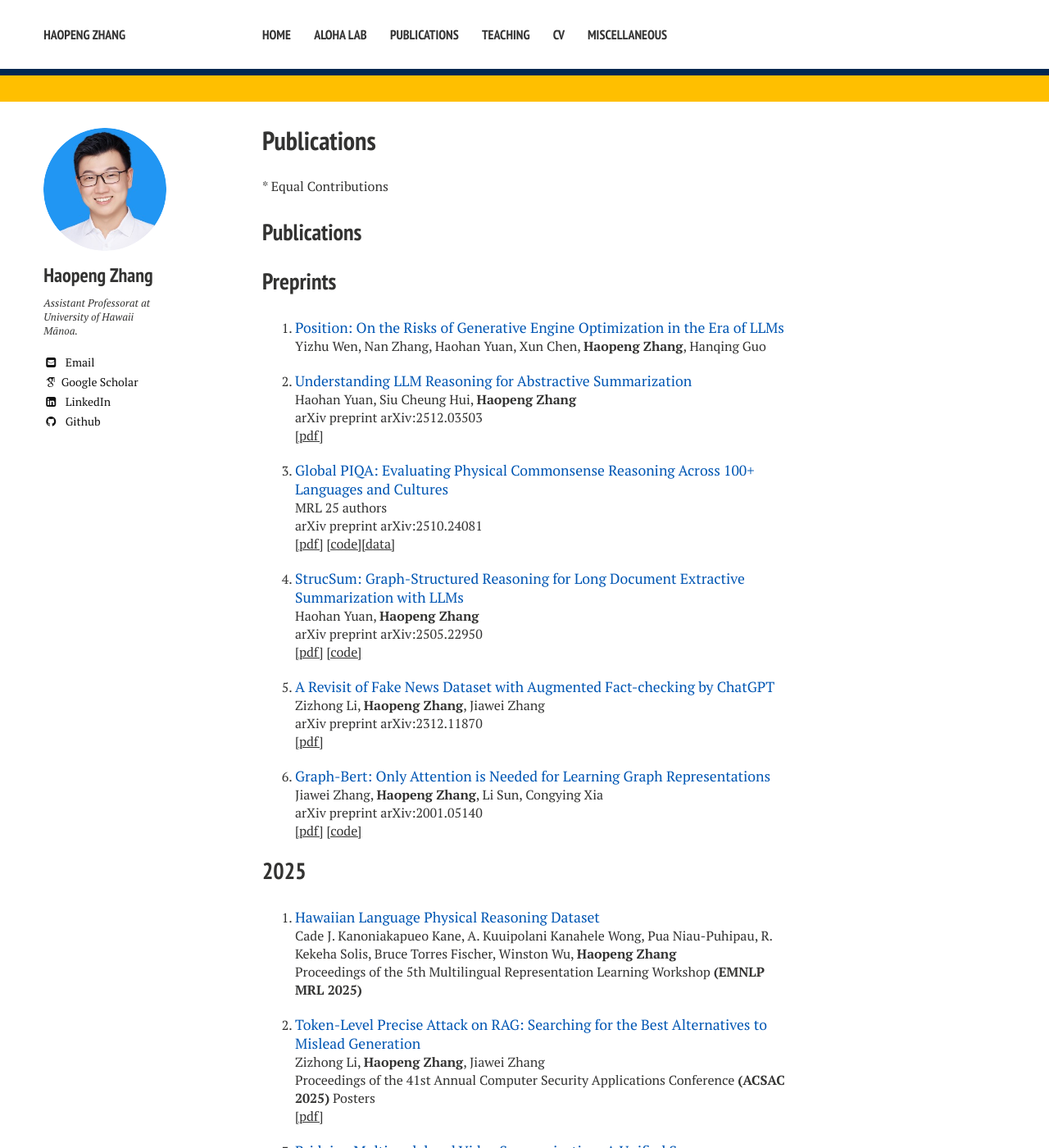
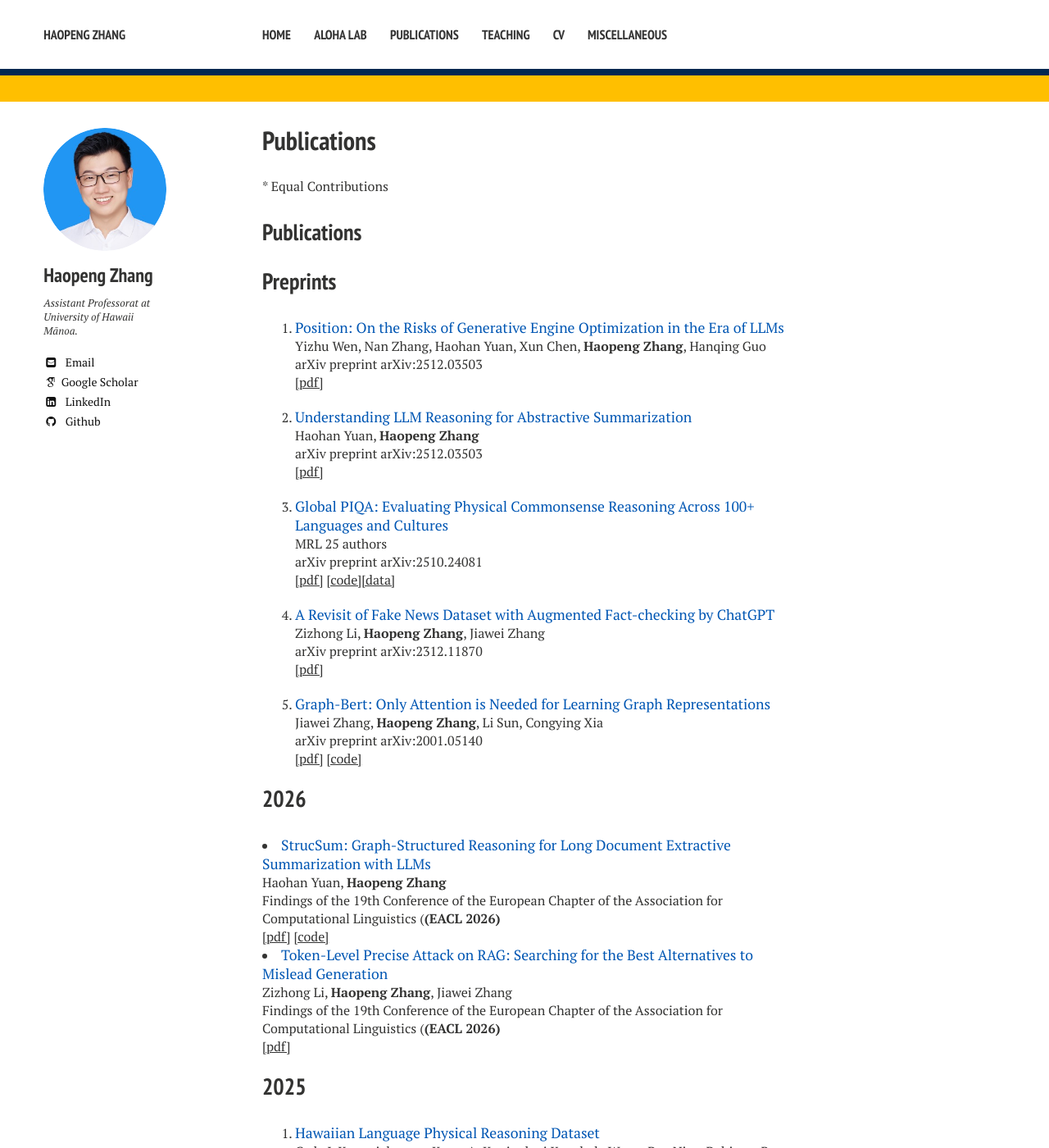
Before and after one commit to hpzhang94/hpzhang94.github.io, a Jekyll site: the page built from research.md, in a window 1280 px wide and 1400 px high. Shown: the whole window at 82% size. Built offline with Jekyll 4.4.1, drawn with Linux system fonts in a browser that asks for light colours; nearby versions of some CDN libraries; some web fonts are replaced.

Commit message:
update 0114

```diff
--- a/research.md
+++ b/research.md
@@ -31,13 +31,13 @@ title: Publications
 <span class="paper-title">Position: On the Risks of Generative Engine
 Optimization in the Era of LLMs</span>
 <br>Yizhu Wen, Nan Zhang, Haohan Yuan, Xun Chen, <b>Haopeng Zhang</b>, Hanqing Guo
-<!-- <br>arXiv preprint arXiv:2512.03503
-<br><a href="https://arxiv.org/abs/2512.03503" target="_blank">[pdf]</a> -->
+<br>arXiv preprint arXiv:2512.03503
+<br><a href="https://www.techrxiv.org/users/1010717/articles/1370817-position-on-the-risks-of-generative-engine-optimization-in-the-era-of-llms" target="_blank">[pdf]</a>
 </li>
 
 <li>
 <span class="paper-title">Understanding LLM Reasoning for Abstractive Summarization</span>
-<br>Haohan Yuan, Siu Cheung Hui, <b>Haopeng Zhang</b>
+<br>Haohan Yuan, <b>Haopeng Zhang</b>
 <br>arXiv preprint arXiv:2512.03503
 <br><a href="https://arxiv.org/abs/2512.03503" target="_blank">[pdf]</a>
 </li>
@@ -49,12 +49,6 @@ Optimization in the Era of LLMs</span>
 <br><a href="https://arxiv.org/abs/2510.24081" target="_blank">[pdf]</a> <a href="https://mrlbenchmarks.github.io/" target="_blank">[code]</a><a href="https://huggingface.co/datasets/mrlbenchmarks/global-piqa-nonparallel" target="_blank">[data]</a>
 </li>
 
-<li>
-<span class="paper-title">StrucSum: Graph-Structured Reasoning for Long Document Extractive Summarization with LLMs</span>
-<br>Haohan Yuan, <b>Haopeng Zhang</b>
-<br>arXiv preprint arXiv:2505.22950
-<br><a href="https://arxiv.org/abs/2505.22950" target="_blank">[pdf]</a> <a href="https://github.com/HaohanYuan01/StrucSum" target="_blank">[code]</a>
-</li>
 
 <li>
 <span class="paper-title">A Revisit of Fake News Dataset with Augmented Fact-checking by ChatGPT</span>
@@ -71,6 +65,23 @@ Optimization in the Era of LLMs</span>
 </li>
 
 </ol>
+
+## 2026
+<li>
+<span class="paper-title">StrucSum: Graph-Structured Reasoning for Long Document Extractive Summarization with LLMs</span>
+<br>Haohan Yuan, <b>Haopeng Zhang</b>
+<br>Findings of the 19th Conference of the European Chapter
+of the Association for Computational Linguistics (<b>(EACL 2026)</b>
+<br><a href="https://arxiv.org/abs/2505.22950" target="_blank">[pdf]</a> <a href="https://github.com/HaohanYuan01/StrucSum" target="_blank">[code]</a>
+</li>
+
+<li>
+<span class="paper-title">Token-Level Precise Attack on RAG: Searching for the Best Alternatives to Mislead Generation</span>
+<br>Zizhong Li, <b>Haopeng Zhang</b>, Jiawei Zhang
+<br>Findings of the 19th Conference of the European Chapter
+of the Association for Computational Linguistics (<b>(EACL 2026)</b>
+<br><a href="https://arxiv.org/abs/2508.03110" target="_blank">[pdf]</a>
+</li>
 
 ## 2025
 <ol>
```
Also changed, not shown: index.md (+4 -3 lines).
